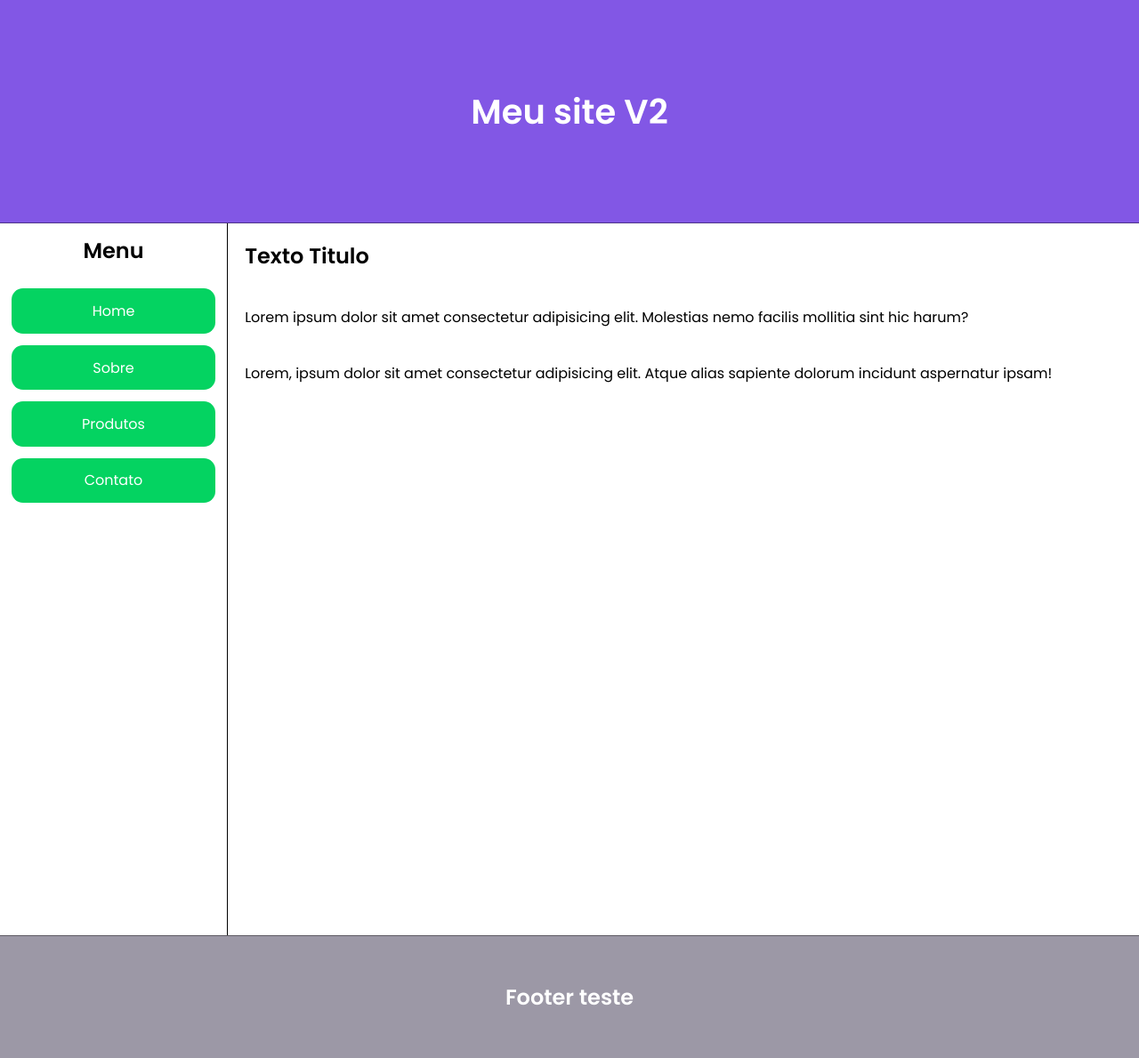
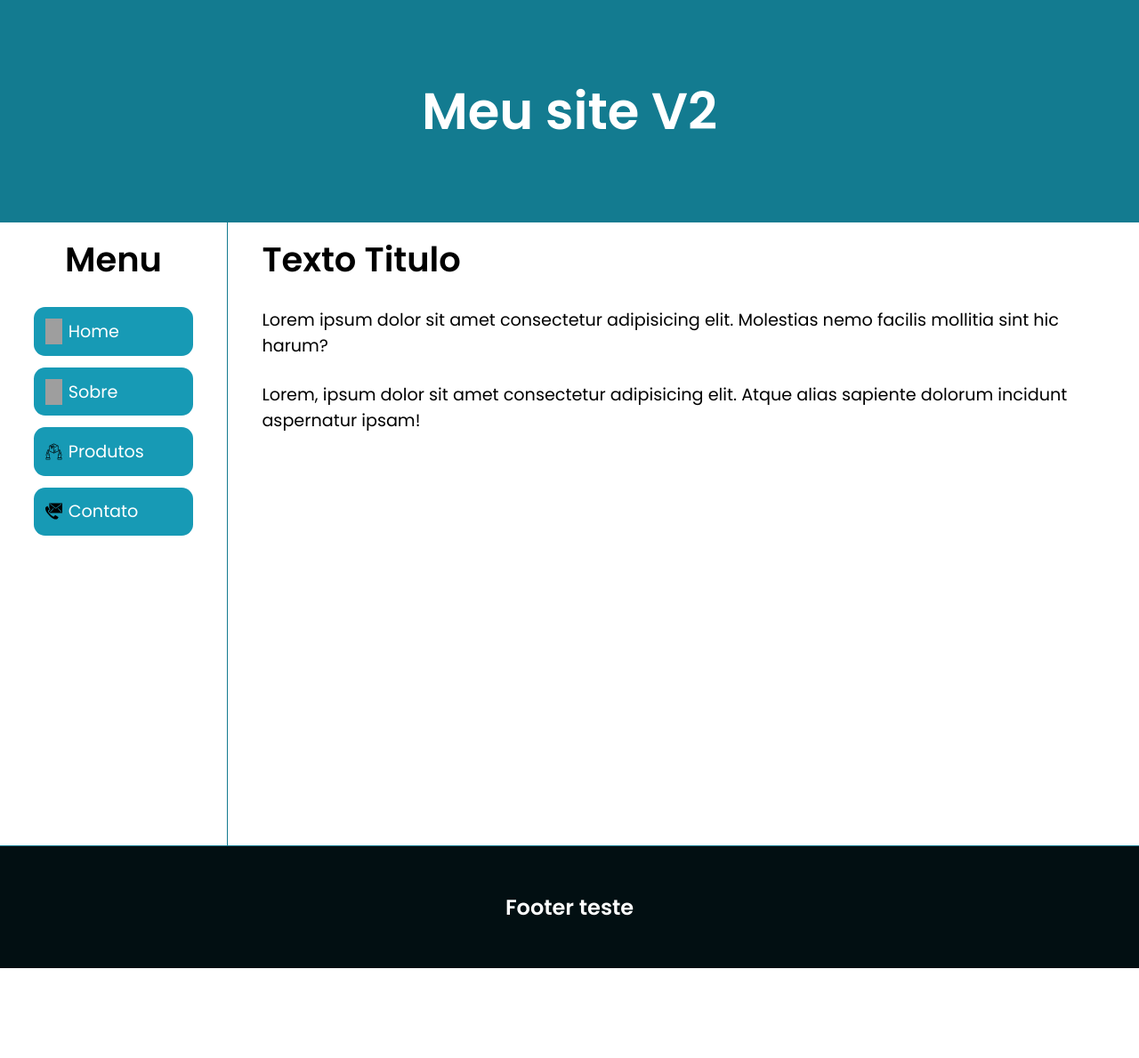
Before and after one commit to henrique-roldao/pw-ulbra, a PHP site: page / in a window 1280 px wide. Shown: the whole page at 89% size. After the commit the page ends 1088 px from the top, so only its background shows below. Run offline with PHP 8.4, Linux system fonts and the light colour scheme; grey boxes are pictures that could not be loaded.

Commit message:
Change css

```diff
--- a/aula_03/assets/style.css
+++ b/aula_03/assets/style.css
@@ -8,7 +8,6 @@
 html,
 body {
 font-family: Poppins, sans-serif;
-  height: 100%;
 }
 
 body::-webkit-scrollbar {
@@ -18,52 +17,56 @@ body::-webkit-scrollbar {
 header {
     width: 100vw;
     height: 250px;
-    background-color: #8257E5;
+    background-color: #137B90;
     color: #FFFFFF;
     display: flex;
     align-items: center;
     justify-content: center;
-    border-bottom: 1px solid rgba(0, 0, 0, 0.4)
 }
 
 header h1 {
-    font-size: 2.4rem;
+    font-size: 3.6rem;
 }
 
 section {
-    height: 100vh;
     display: grid;
     grid-template-columns: 1fr 4fr;
+    height: 700px;
 }
 
 
-article h2,
+article h2{
+    font-size: 2.4rem;
+    padding: 0.8rem 2.4rem;
+}
+
 article p {
-    padding: 1.2rem;
+    font-size: 1.2rem;
+    padding: 0.8rem 2.4rem;
 }
 
 aside nav {
-    border-right: 1px solid black;
-    height: 100vh;
+    border-right: 1px solid #137B90;
+    height: 700px;
 }
 
 aside nav h2 {
+    font-size: 2.4rem;
     color: black;
     padding: 0.8rem;
     text-align: center;
 }
 
 aside nav a {
-    color: black;
     display: flex;
-    align-items: center;
-    justify-content: center;
+    align-items: initial;
 }
 
 .button {
-    background: #04D361;
+    font-size: 1.2rem;
+    background: #179AB5;
     color: #FFFFFF;
-    margin: .8rem;
+    margin: .8rem 2.4rem;
     padding: .8rem;
     border-radius: .8rem;
 
@@ -71,7 +74,14 @@ aside nav a {
 }
 
 .button:hover {
-    background: #04BF58;
+    background: #137B90;
+    transform: scale(1.02);
+    border: 1px solid black;
+}
+
+.button img {
+    width: 1.2rem;
+    margin-right: .4rem;
 }
 
 
@@ -79,10 +89,10 @@ footer {
     width: 100vw;
     height: auto;
     padding: 3.2rem 0;
-    background-color: #9C98A6;
+    background-color: #020F12;
     color: white;
     display: flex;
     align-items: center;
     justify-content: center;
-    border-top: 1px solid rgba(0, 0, 0, 0.4)
+    border-top: 1px solid #137B90;
 }
--- a/aula_03/header.php
+++ b/aula_03/header.php
@@ -3,10 +3,10 @@
             <aside>
                 <nav>
                   <h2>Menu</h2>
-                    <a href="?modulo=home" class="button"> <img src="" alt="">Home</a>
-                    <a href="?modulo=sobre" class="button">Sobre</a>
-                    <a href="?modulo=produtos" class="button">Produtos</a>
-                    <a href="?modulo=contato" class="button">Contato</a>
+                    <a href="?modulo=home" class="button"> <img src="./assets/images/home.svg" alt="Home icon"> Home</a>
+                    <a href="?modulo=sobre" class="button"><img src="./assets/images/sobre.svg" alt="Sobre icon"> Sobre</a>
+                    <a href="?modulo=produtos" class="button"><img src="./assets/images/produtos.svg" alt="Produto icon"> Produtos</a>
+                    <a href="?modulo=contato" class="button"><img src="./assets/images/contato.svg" alt="Contato icon"> Contato</a>
                 </nav>
             </aside>
 
```
